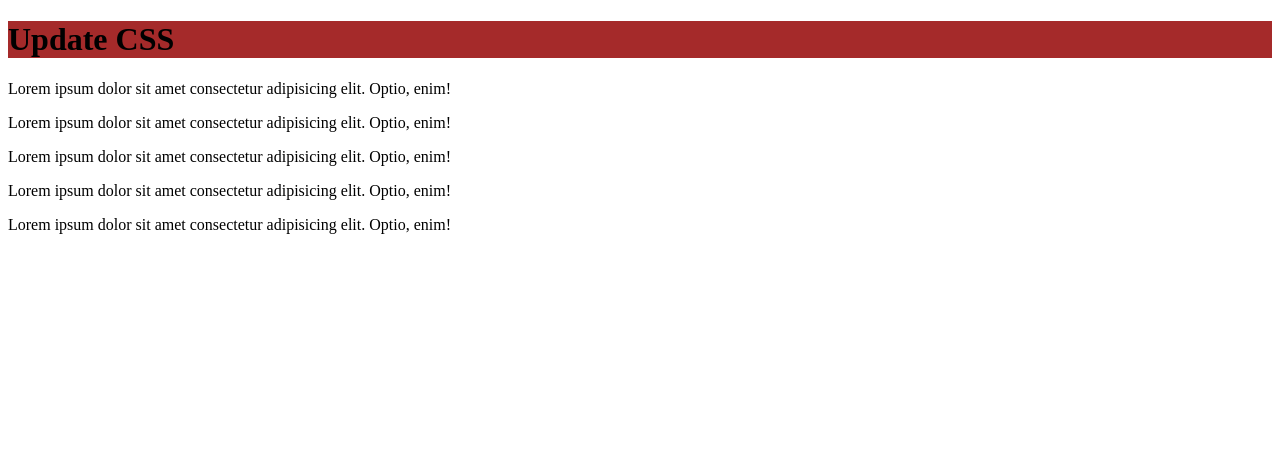
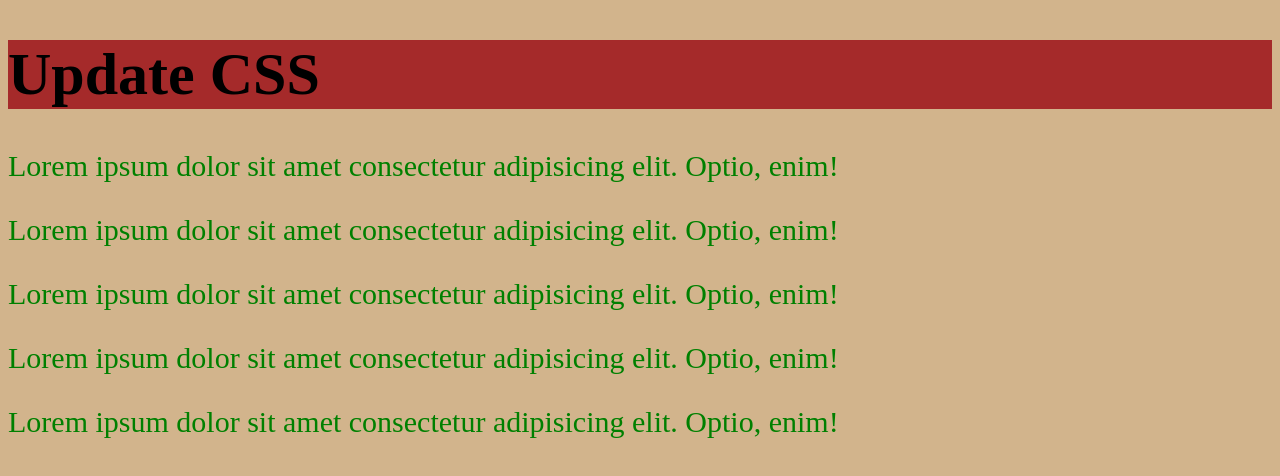
Before and after one commit to Tarun-WDtops/JQuery, a plain HTML site: page Update_CSS/Index_jQuery.html in a window 1280 px wide. Drawn offline with Linux system fonts and the light colour scheme.

Commit message:
New added jQuery

```diff
--- a/Update_CSS/Index_jQuery.html
+++ b/Update_CSS/Index_jQuery.html
@@ -21,8 +21,8 @@
     <script>
       // Method 1
 
-      //   $("h1").css("color", "red");
-      //   $("p").css("color", "green");
+      $("h1").css("color", "red");
+      $("p").css("color", "green");
 
       // Method 2
 
@@ -34,11 +34,11 @@
 
       // Method 3
 
-      //   $("body").css({
-      //     color: "#fffff",
-      //     fontSize: "30px",
-      //     backgroundColor: "orange",
-      //   });
+      $("body").css({
+        color: "#fffff",
+        fontSize: "30px",
+        backgroundColor: "tan",
+      });
     </script>
   </body>
 </html>
```
